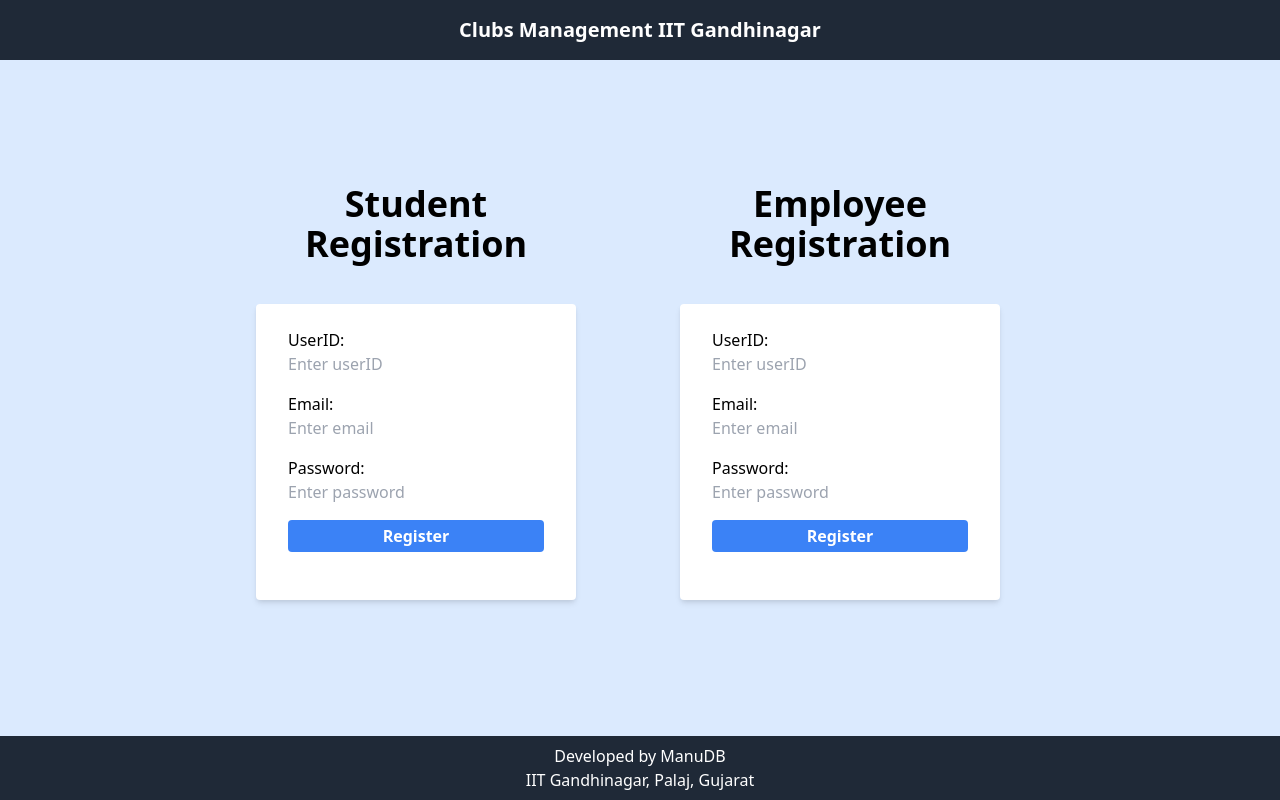
After one commit to msrathore-69781/Hackrush-25, a Flask app: page /register in a window 1280 px wide. The commit adds this page. Run offline with Flask 3, Linux system fonts and the light colour scheme.

Commit message:
Register Page FrontEnd added

```diff
--- /dev/null
+++ b/templates/registration.html
@@ -0,0 +1,89 @@
+<!DOCTYPE html>
+<html lang="en">
+<head>
+    <meta charset="UTF-8">
+    <meta name="viewport" content="width=device-width, initial-scale=1.0">
+    <title>Clubs Management IIT Gandhinagar</title>
+    <!-- Tailwind CSS CDN -->
+    <link href="https://cdn.jsdelivr.net/npm/tailwindcss@2.2.19/dist/tailwind.min.css" rel="stylesheet">
+    <!-- <style>
+        /* Custom styles */
+        #hero {
+            background-image: url('C:\Users\SHRIJAN SAHU\Desktop\DBMS website\iitgn campus.jpeg.jpg');
+            background-size: cover;
+            background-position: center;
+        }
+    </style> -->
+</head>
+<body class="font-sans bg-blue-100">
+    <!-- Navigation -->
+    <nav class="bg-gray-800 text-white p-4 fixed w-full z-10">
+        <div class="container mx-auto flex justify-between items-center">
+            <!-- Include the local path for the logo -->
+            <!-- <img src="logo.jpg" alt="IIT Gandhinagar Logo" class="h-8 mr-3"> -->
+            <span class="text-xl font-bold mx-auto">Clubs Management IIT Gandhinagar</span>
+               <!-- <div>
+                <a href="anshul2" class="px-4 py-2 hover:bg-gray-700 transition-colors">Clubs</a>
+                <a href="councils" class="px-4 py-2 hover:bg-gray-700 transition-colors">Councils</a>
+                <a href="events" class="px-4 py-2 hover:bg-gray-700 transition-colors">Events</a>
+                <a href="#login" class="px-4 py-2 hover:bg-gray-700 transition-colors">Login</a>
+            </div> -->
+        </div>
+    </nav>
+    <section id="Registration" class="container mx-auto h-screen flex justify-center items-center">
+    <div class="grid grid-cols-1 md:grid-cols-2 gap-20 w-full max-w-3xl">
+
+
+        <div class="w-full max-w-xs">
+            <h3 class="text-4xl font-bold mb-10 text-center">Student Registration</h3>
+            <div class="bg-white shadow-md rounded px-8 pt-6 pb-8 mb-4">
+                <form action="{{ url_for('register') }}" method="post">
+                    <div class="form-group mb-4">
+                        <label for="userID">UserID:</label>
+                        <input type="userID" class="form-control" id="userID" placeholder="Enter userID" name="userID_student">
+                    </div>
+                    <div class="form-group mb-4">
+                        <label for="email">Email:</label>
+                        <input type="email" class="form-control" id="email" placeholder="Enter email" name="email_student">
+                    </div>
+
+                    <div class="form-group mb-4">
+                        <label for="pwd">Password:</label>
+                        <input type="password" class="form-control" id="password" placeholder="Enter password" name="password_student">
+                    </div>
+                    <button type="submit" class="px-6 py-1 bg-blue-500 hover:bg-blue-700 text-white font-bold rounded w-full mb-4">Register</button>
+                </form>
+            </div>
+        </div>
+
+
+        <div class="w-full max-w-xs">
+            <h3 class="text-4xl font-bold mb-10 text-center">Employee Registration</h3>
+            <div class="bg-white shadow-md rounded px-8 pt-6 pb-8 mb-4">
+                <form action="{{ url_for('register') }}" method="post">
+                    <div class="form-group mb-4">
+                        <label for="userID">UserID:</label>
+                        <input type="userID" class="form-control" id="userID" placeholder="Enter userID" name="userID_employee">
+                    </div>
+                    <div class="form-group mb-4">
+                        <label for="email">Email:</label>
+                        <input type="email" class="form-control" id="email" placeholder="Enter email" name="email_employee">
+                    </div>
+                    <div class="form-group mb-4">
+                        <label for="pwd">Password:</label>
+                        <input type="password" class="form-control" id="password" placeholder="Enter password" name="password_employee">
+                    </div>
+                    <button type="submit" class="px-6 py-1 bg-blue-500 hover:bg-blue-700 text-white font-bold rounded w-full mb-4">Register</button>
+                </form>
+            </div>
+        </div>
+
+
+    </div>
+</section>
+<footer class="bg-gray-800 text-white p-2 text-center fixed bottom-0 w-full">
+    Developed by ManuDB<br>IIT Gandhinagar, Palaj, Gujarat
+</footer>
+
+</body>
+</html>
```
Also changed, not shown: templates/login.html (+31 -2 lines).
